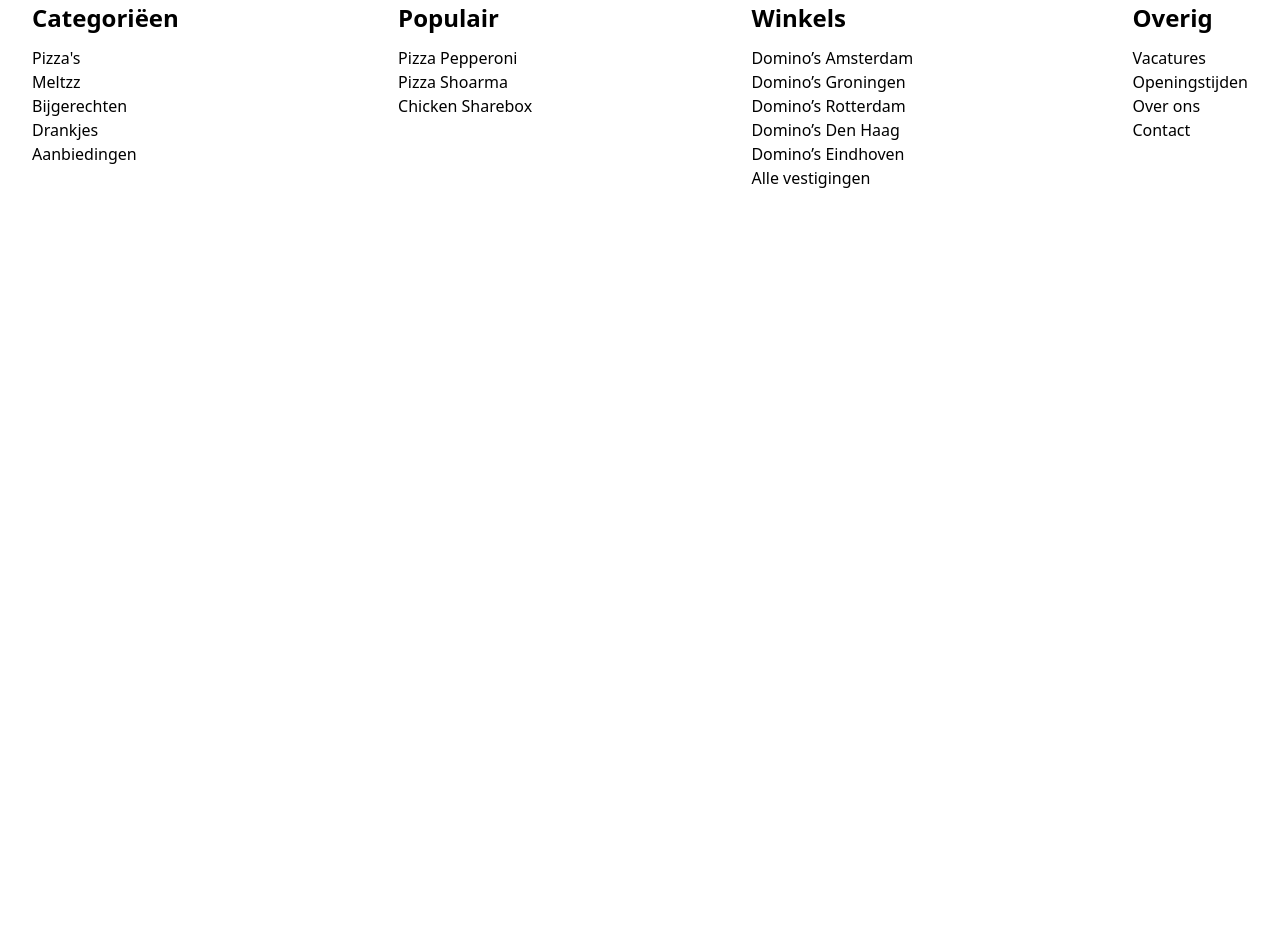
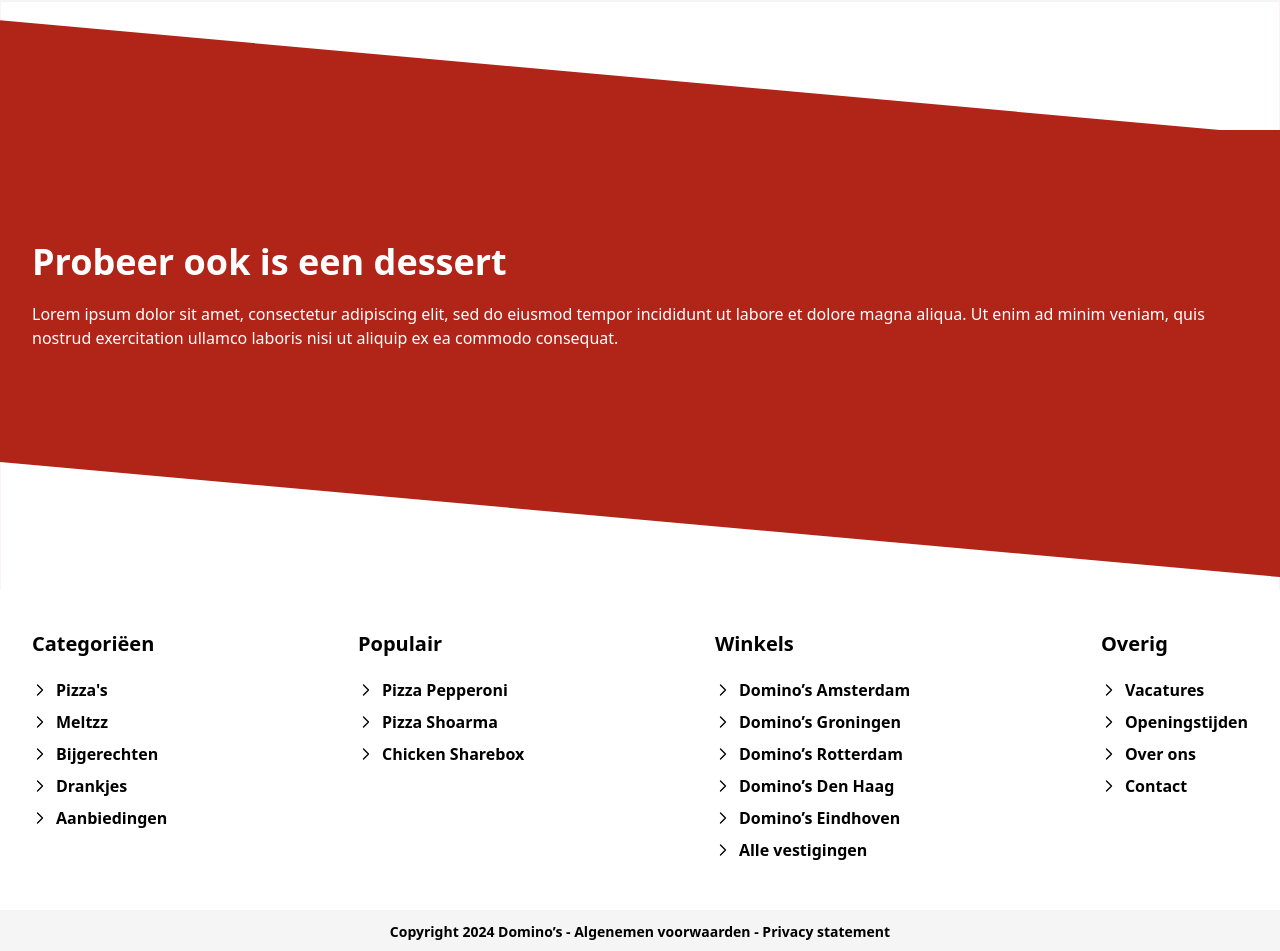
Before and after one commit to LKosters/dominos-redesign, a Nuxt app: page / in a window 1280 px wide. Shown: the part 338-1289 px from the top of the page. Before the commit the page ends 800 px from the top, so only its background shows below. Built offline with nearby package versions, Linux system fonts and the light colour scheme.

Commit message:
Call to action and footer update

```diff
--- a/components/ui/footer/CallToAction.vue
+++ b/components/ui/footer/CallToAction.vue
@@ -1,7 +1,14 @@
 <template>
-  <div>
+  <div class="bg-dominoRed py-60 relative">
     <div class="container">
-
+      <h2 class="text-dominoWhite text-4xl font-black mb-5">
+        Probeer ook is een dessert
+      </h2>
+      <p class="text-dominoWhite">
+        Lorem ipsum dolor sit amet, consectetur adipiscing elit, sed do eiusmod tempor incididunt ut labore et dolore magna aliqua. Ut enim ad minim veniam, quis nostrud exercitation ullamco laboris nisi ut aliquip ex ea commodo consequat.
+      </p>
     </div>
+    <div class="bg-top-divider bg-no-repeat bg-cover w-full h-32 absolute top-0"></div>
+    <div class="bg-bottom-divider bg-no-repeat bg-cover w-full h-32 absolute bottom-0"></div>
   </div>
 </template>
--- a/components/ui/footer/Column.vue
+++ b/components/ui/footer/Column.vue
@@ -1,9 +1,10 @@
 <template>
   <div>
-    <h3 class="text-2xl font-bold mb-3">{{ column.title }}</h3>
+    <h3 class="text-xl font-black mb-5">{{ column.title }}</h3>
     <ul>
-      <li v-for="navItem in column.navItems">
-        <NuxtLink :to="navItem.url">
+      <li class="mb-2" v-for="navItem in column.navItems">
+        <NuxtLink class="flex items-center font-bold w-max group duration-300 hover:text-dominoBlue" :to="navItem.url">
+          <ChevronRightIcon class="size-4 mr-2 stroke-2 duration-300 group-hover:translate-x-1 group-hover:text-dominoBlue"/>
           {{ navItem.text }}
         </NuxtLink>
       </li>
@@ -12,6 +13,8 @@
 </template>
 
 <script setup lang="ts">
+import { ChevronRightIcon } from '@heroicons/vue/24/outline'
+
 const props = defineProps({
   column: Object,
 })
--- a/components/ui/footer/Copyright.vue
+++ b/components/ui/footer/Copyright.vue
@@ -1,7 +1,14 @@
 <template>
   <div>
     <div class="container">
-
+      <p class="text-center py-3 font-bold text-sm">
+        Copyright 2024 Domino’s -
+        <NuxtLink class="duration-300 hover:text-dominoBlue" to="/">Algenemen voorwaarden</NuxtLink> -
+        <NuxtLink class="duration-300 hover:text-dominoBlue" to="/">Privacy statement</NuxtLink>
+      </p>
     </div>
   </div>
 </template>
+
+<script setup lang="ts">
+</script>
--- a/components/ui/footer/Main.vue
+++ b/components/ui/footer/Main.vue
@@ -1,5 +1,5 @@
 <template>
-  <div>
+  <div class="bg-dominoWhite py-10">
     <div class="container flex justify-between">
       <UiFooterColumn :column="column" v-for="column in columns"/>
     </div>
--- a/components/ui/header/index.vue
+++ b/components/ui/header/index.vue
@@ -1,5 +1,5 @@
 <template>
-  <div class="py-6 shadow-bottom sticky top-0">
+  <div class="py-6 shadow-bottom sticky top-0 bg-dominoWhite z-10">
     <div class="container flex justify-between">
       <div>
         Logo
--- a/layouts/default.vue
+++ b/layouts/default.vue
@@ -1,7 +1,12 @@
 <template>
   <div>
     <UiHeader/>
-    <slot/>
-    <UiFooter/>
+    <div class="bg-dominoLightGray">
+      <slot/>
+      <UiFooter/>
+    </div>
   </div>
 </template>
+
+<script setup lang="ts">
+</script>
--- a/tailwind.config.js
+++ b/tailwind.config.js
@@ -7,6 +7,7 @@
         dominoRed: '#b12418',
         dominoGray: '#333333',
         dominoWhite: '#ffffff',
+        dominoLightGray: '#F5F5F5',
         dominoGreen: '#67ad5b',
         dominoOrange: '#f19e38',
         dominoBlue: '#2151c5',
@@ -18,6 +19,10 @@
         center: true,
         padding: '2rem',
       },
+      backgroundImage: {
+        'top-divider': "url('/top-divider.svg')",
+        'bottom-divider': "url('/bottom-divider.svg')",
+      },
     },
   },
   plugins: [],
```
Also changed, not shown: public/bottom-divider.svg (added), public/top-divider.svg (added).
